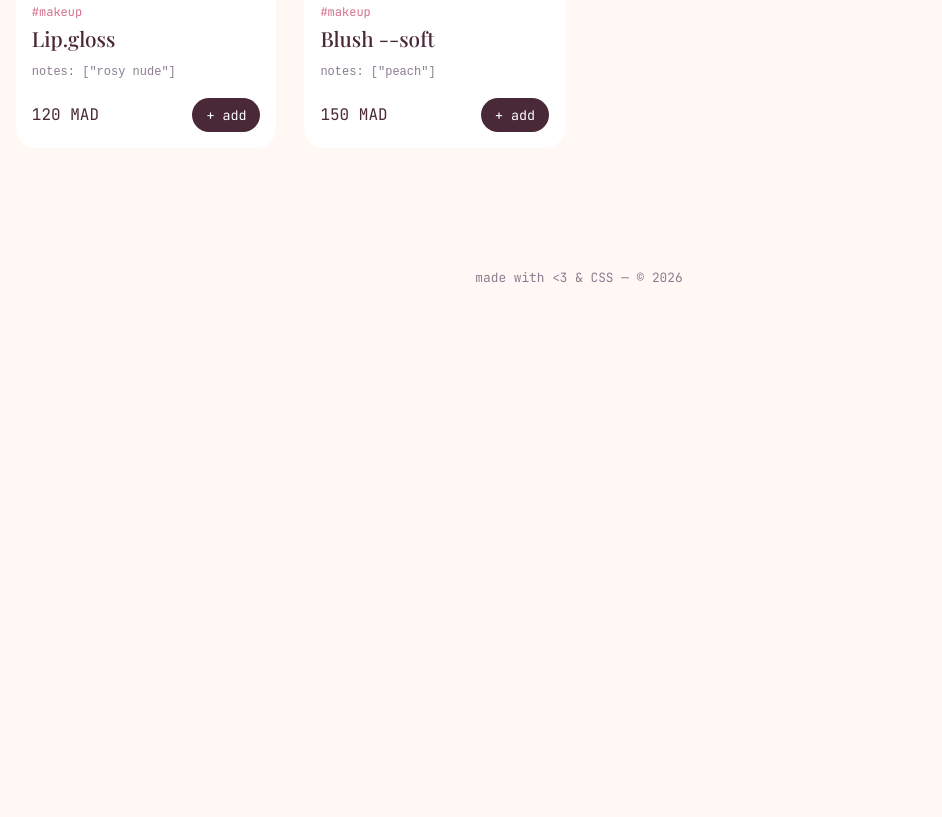
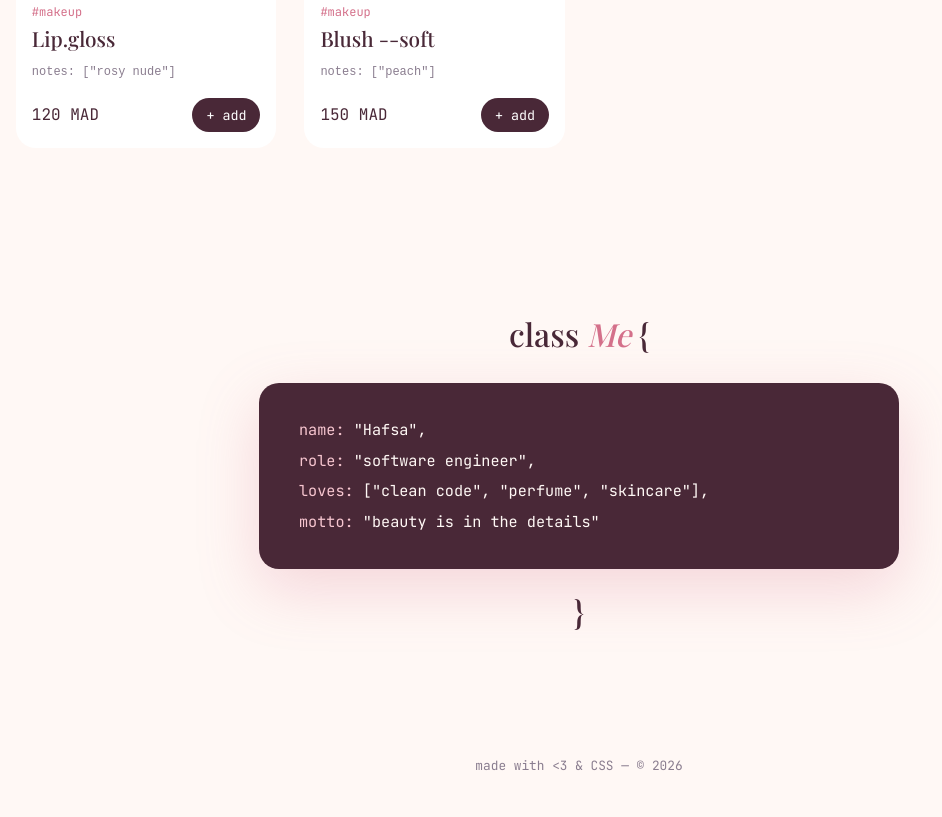
Before and after one commit to hafsabrinsi/glow-site, a plain HTML site: page index.html in a window 1280 px wide. Shown: the part 1587-2404 px from the top of the page, without its empty margins (61-1003 px from the left). Before the commit the page ends 1916 px from the top, so only its background shows below. Drawn offline with nearby package versions, Linux system fonts and the light colour scheme; a web font is replaced by a local one.

Commit message:
add about section

```diff
--- a/index.html
+++ b/index.html
@@ -1,10 +1,13 @@
-<!DOCTYPE html>
+<!doctype html>
 <html lang="en">
   <head>
     <meta charset="UTF-8" />
     <meta name="viewport" content="width=device-width, initial-scale=1.0" />
     <title>glow.js - perfume & beauty</title>
-    <link href="https://fonts.googleapis.com/css2?family=Playfair+Display:ital,wght@0,500;1,500&family=JetBrains+Mono:wght@400;600&display=swap" rel="stylesheet" />
+    <link
+      href="https://fonts.googleapis.com/css2?family=Playfair+Display:ital,wght@0,500;1,500&family=JetBrains+Mono:wght@400;600&display=swap"
+      rel="stylesheet"
+    />
     <link rel="stylesheet" href="style.css" />
   </head>
   <body>
@@ -13,6 +16,7 @@
       <a href="#" class="logo">&lt;glow.js /&gt;</a>
       <nav>
         <a href="#products">products</a>
+           <a href="#about">about</a>
         <span>cart [<span id="cart-count">0</span>]</span>
       </nav>
     </header>
@@ -42,6 +46,19 @@
       <div class="grid" id="grid"></div>
     </section>
 
+    <!-- ABOUT -->
+    <section id="about" class="about">
+      <h2>class <em>Me</em> {</h2>
+      <div class="about-card">
+        <p><span class="key">name:</span> "Hafsa",</p>
+        <p><span class="key">role:</span> "software engineer",</p>
+        <p>
+          <span class="key">loves:</span> ["clean code", "perfume", "skincare"],
+        </p>
+        <p><span class="key">motto:</span> "beauty is in the details"</p>
+      </div>
+      <p class="closing">}</p>
+    </section>
     <!-- FOOTER -->
     <footer>made with &lt;3 &amp; CSS — © 2026</footer>
 
--- a/style.css
+++ b/style.css
@@ -86,7 +86,9 @@ h1 {
   background: var(--ink);
   color: var(--cream);
   border-radius: 999px;
-  transition: transform 0.2s, background 0.2s;
+  transition:
+    transform 0.2s,
+    background 0.2s;
 }
 
 .btn:hover {
@@ -145,7 +147,6 @@ h1 {
 /* ===== 5. PRODUCTS ===== */
 #products {
   padding: 80px 6%;
-  scroll-margin-top: 80px;
 }
 
 h2 {
@@ -187,7 +188,9 @@ h2 {
   background: white;
   border-radius: 20px;
   padding: 16px;
-  transition: transform 0.25s, box-shadow 0.25s;
+  transition:
+    transform 0.25s,
+    box-shadow 0.25s;
 }
 
 .card:hover {
@@ -247,6 +250,31 @@ footer {
   color: #8a7d8f;
 }
 
+/* ===== 6b. ABOUT ===== */
+.about {
+  padding: 80px 6%;
+  scroll-margin-top: 80px;
+}
+.about-card {
+  max-width: 640px;
+  margin: 0 auto;
+  padding: 32px 40px;
+  background: var(--ink);
+  color: var(--cream);
+  border-radius: 20px;
+  line-height: 2;
+  font-size: 0.95rem;
+  box-shadow: 0 20px 60px rgba(214, 112, 139, 0.25);
+}
+.about-card .key {
+  color: var(--pink);
+}
+.closing {
+  text-align: center;
+  font-family: var(--serif);
+  font-size: 2rem;
+  margin-top: 16px;
+}
 /* ===== 7. RESPONSIVE (phone) ===== */
 @media (max-width: 768px) {
   .hero {
```
